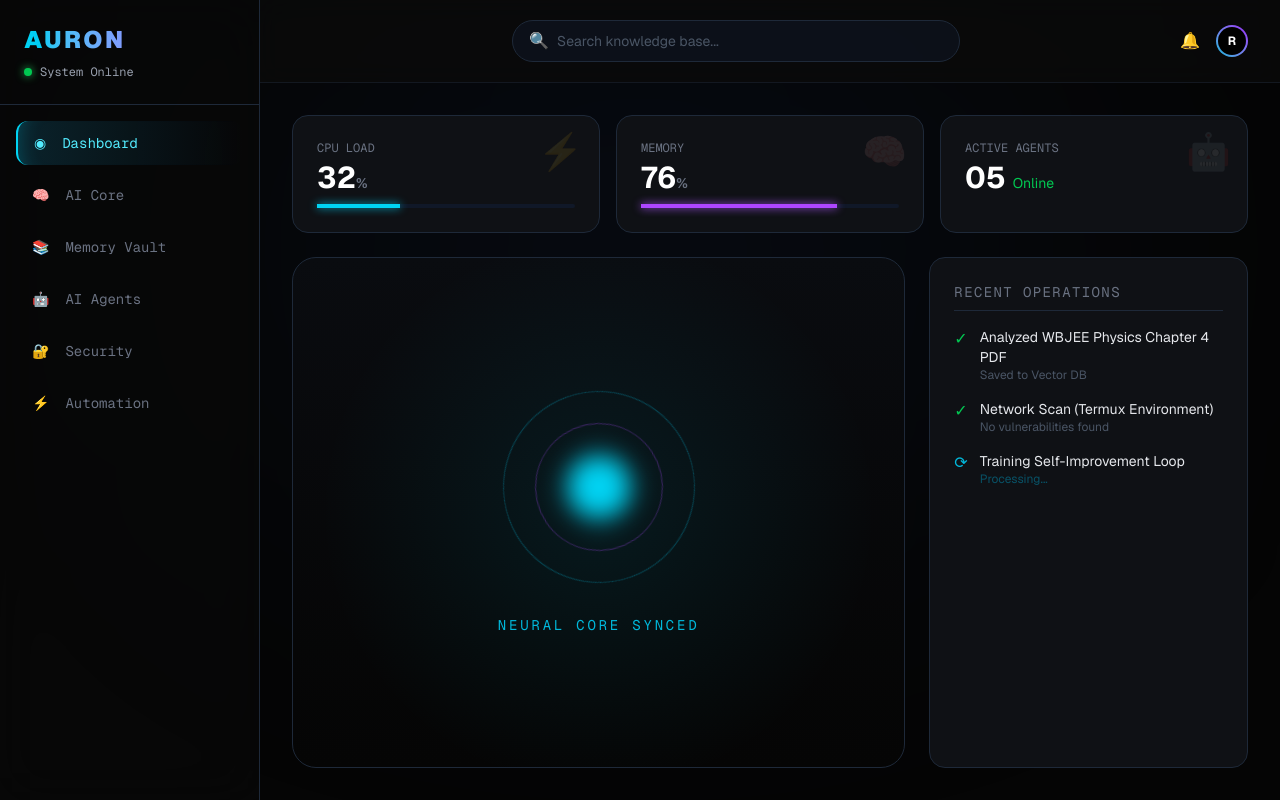
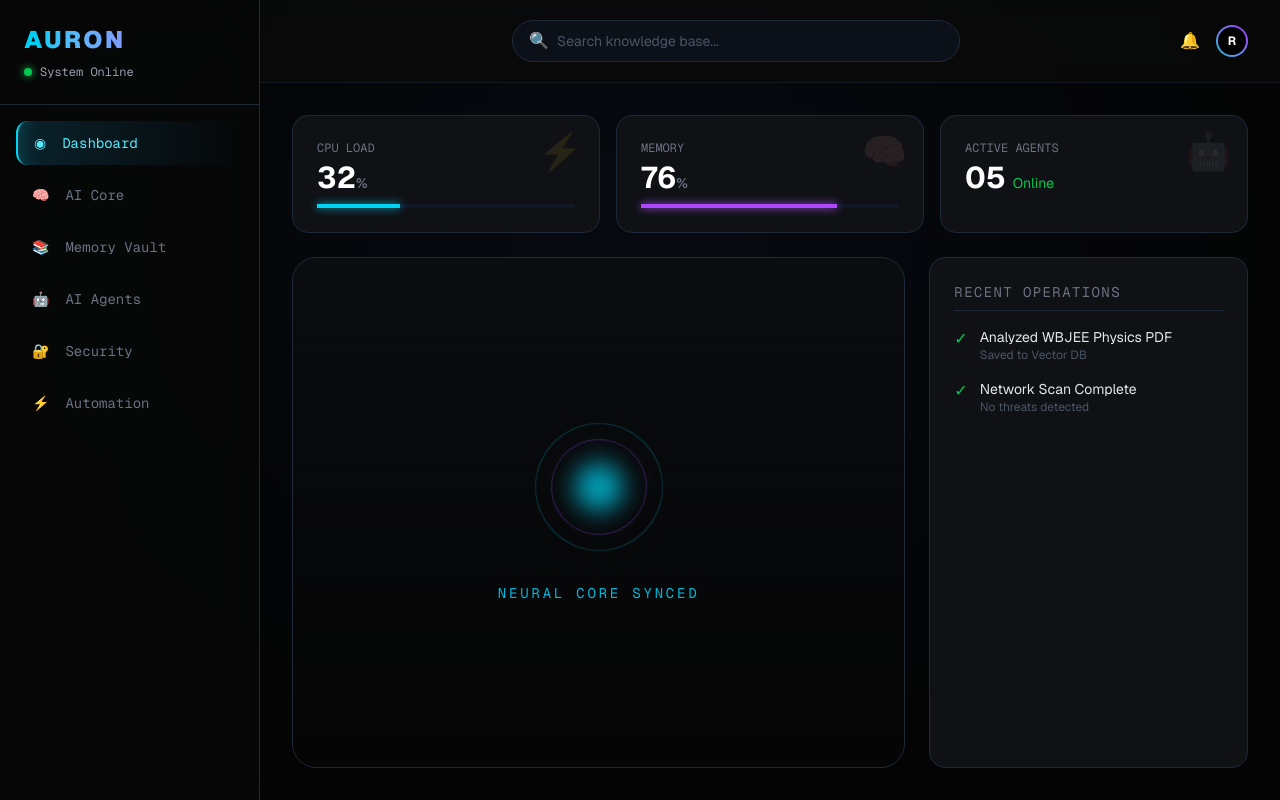
Before and after one commit to basak-works/Auron-OS, a Next.js app in the folder frontend/: page / in a window 1280 px wide. Built offline with nearby package versions, Linux system fonts and the light colour scheme.

Commit message:
Fixed mobile white gap, added fixed viewport & Memory Vault content

```diff
--- a/frontend/app/page.tsx
+++ b/frontend/app/page.tsx
@@ -12,7 +12,7 @@ export default function AuronOS() {
 
   // Boot Sequence
   useEffect(() => {
-    const timer = setTimeout(() => setIsBooting(false), 3500);
+    const timer = setTimeout(() => setIsBooting(false), 3000);
     return () => clearTimeout(timer);
   }, []);
 
@@ -23,18 +23,17 @@ export default function AuronOS() {
     setTimeout(() => {
       setMessages((prev) => [
         ...prev,
-        { role: "ai", content: "Processing request through Auron Intelligence Core... [API Disconnected]" }
+        { role: "ai", content: "Processing request through Auron Intelligence Core... [Backend Disconnected]" }
       ]);
     }, 1000);
   };
 
   // ==========================================
-  // 1. SPLASH / BOOT SCREEN (Mobile & Desktop)
+  // 1. SPLASH / BOOT SCREEN (Fixed Viewport)
   // ==========================================
   if (isBooting) {
     return (
-      <main className="h-screen w-screen bg-[#020202] text-cyan-500 flex flex-col items-center justify-center font-mono relative overflow-hidden">
-        {/* Animated Grid Background */}
+      <main className="fixed inset-0 bg-[#020202] text-cyan-500 flex flex-col items-center justify-center font-mono z-50 overflow-hidden">
         <div className="absolute inset-0 bg-[linear-gradient(rgba(6,182,212,0.05)_1px,transparent_1px),linear-gradient(90deg,rgba(6,182,212,0.05)_1px,transparent_1px)] bg-[size:40px_40px] animate-[pulse_4s_ease-in-out_infinite]"></div>
 
         <motion.div animate={{ scale: [0.9, 1.1, 1], opacity: [0, 1, 1] }} transition={{ duration: 1.5 }}>
@@ -46,7 +45,7 @@ export default function AuronOS() {
 
         <motion.h1
           initial={{ opacity: 0, y: 20 }} animate={{ opacity: 1, y: 0 }} transition={{ delay: 0.5 }}
-          className="text-4xl md:text-6xl font-black tracking-[0.3em] text-transparent bg-clip-text bg-gradient-to-r from-cyan-400 to-blue-600 mb-4"
+          className="text-4xl md:text-6xl font-black tracking-[0.3em] text-transparent bg-clip-text bg-gradient-to-r from-cyan-400 to-purple-600 mb-4"
         >
           AURON OS
         </motion.h1>
@@ -55,7 +54,7 @@ export default function AuronOS() {
 
         <div className="w-64 md:w-96 h-1 bg-gray-900 rounded-full overflow-hidden">
           <motion.div
-            initial={{ width: "0%" }} animate={{ width: "100%" }} transition={{ duration: 3, ease: "easeInOut" }}
+            initial={{ width: "0%" }} animate={{ width: "100%" }} transition={{ duration: 2.5, ease: "easeInOut" }}
             className="h-full bg-cyan-400 shadow-[0_0_15px_#06b6d4]"
           />
         </div>
@@ -64,18 +63,18 @@ export default function AuronOS() {
   }
 
   // ==========================================
-  // 2. MAIN APPLICATION (Responsive Interface)
+  // 2. MAIN APPLICATION (Fixed Viewport - No White Gaps)
   // ==========================================
   return (
-    <main className="h-screen w-screen bg-[#050505] text-white flex font-sans overflow-hidden selection:bg-cyan-500/30">
+    <main className="fixed inset-0 bg-[#050505] text-white flex font-sans overflow-hidden selection:bg-cyan-500/30">
 
       {/* Background Glow */}
       <div className="absolute top-0 left-1/2 -translate-x-1/2 w-[800px] h-[500px] bg-blue-900/10 blur-[150px] rounded-full pointer-events-none z-0"></div>
 
       {/* -------------------------------------- */}
-      {/* DESKTOP SIDEBAR (Hidden on Mobile) */}
+      {/* DESKTOP SIDEBAR */}
       {/* -------------------------------------- */}
-      <aside className="hidden lg:flex w-[260px] flex-col border-r border-gray-800 bg-[#080808]/80 backdrop-blur-xl z-20">
+      <aside className="hidden lg:flex w-[260px] flex-col border-r border-gray-800 bg-[#080808]/80 backdrop-blur-xl z-20 h-full flex-shrink-0">
         <div className="p-6 border-b border-gray-800">
           <h1 className="text-2xl font-black tracking-widest text-transparent bg-clip-text bg-gradient-to-r from-cyan-400 to-purple-500">AURON</h1>
           <div className="flex items-center gap-2 mt-2 text-xs font-mono text-gray-400">
@@ -83,7 +82,7 @@ export default function AuronOS() {
           </div>
         </div>
 
-        <nav className="flex-1 p-4 space-y-2 font-mono text-sm">
+        <nav className="flex-1 p-4 space-y-2 font-mono text-sm overflow-y-auto">
           {[
             { id: "HOME", icon: "◉", label: "Dashboard" },
             { id: "AI", icon: "🧠", label: "AI Core" },
@@ -110,17 +109,15 @@ export default function AuronOS() {
       {/* -------------------------------------- */}
       {/* MAIN CONTENT AREA */}
       {/* -------------------------------------- */}
-      <div className="flex-1 flex flex-col relative z-10 w-full">
+      <div className="flex-1 flex flex-col relative z-10 w-full h-full overflow-hidden">
 
-        {/* TOP HEADER (Mobile & Desktop) */}
-        <header className="flex justify-between items-center p-4 lg:px-8 lg:py-5 border-b border-gray-800/50 bg-[#0a0a0a]/80 backdrop-blur-md">
-          {/* Mobile Menu Icon & Title */}
+        {/* TOP HEADER */}
+        <header className="flex justify-between items-center p-4 lg:px-8 lg:py-5 border-b border-gray-800/50 bg-[#0a0a0a]/80 backdrop-blur-md flex-shrink-0">
           <div className="flex items-center gap-4 lg:hidden">
             <button className="text-gray-400 text-xl">☰</button>
             <h1 className="text-lg font-black tracking-widest text-cyan-400">AURON OS</h1>
           </div>
 
-          {/* Desktop Search & Profile */}
           <div className="hidden lg:flex flex-1 max-w-md mx-auto items-center bg-gray-900/50 border border-gray-800 rounded-full px-4 py-2">
             <span className="text-gray-500 mr-2">🔍</span>
             <input type="text" placeholder="Search knowledge base..." className="bg-transparent border-none outline-none text-sm w-full text-gray-300 placeholder-gray-600" />
@@ -134,8 +131,8 @@ export default function AuronOS() {
           </div>
         </header>
 
-        {/* DYNAMIC CONTENT CONTAINER */}
-        <div className="flex-1 overflow-y-auto p-4 md:p-6 lg:p-8 scrollbar-hide pb-24 lg:pb-8">
+        {/* DYNAMIC SCROLLABLE CONTAINER */}
+        <div className="flex-1 overflow-y-auto p-4 md:p-6 lg:p-8 pb-24 lg:pb-8">
           <AnimatePresence mode="wait">
 
             {/* VIEW: HOME / DASHBOARD */}
@@ -163,37 +160,32 @@ export default function AuronOS() {
                   </div>
                 </div>
 
-                {/* Desktop 3D Core & Recent Tasks / Mobile Quick Actions */}
+                {/* Main Dashboard UI */}
                 <div className="flex flex-col lg:flex-row gap-6 flex-1">
 
                   {/* Left: AI Core Visualizer */}
                   <div className="flex-1 bg-gradient-to-b from-[#0a0c10] to-[#050505] border border-gray-800 rounded-3xl p-6 flex flex-col items-center justify-center relative overflow-hidden min-h-[250px]">
-                    <div className="absolute inset-0 bg-[radial-gradient(circle_at_center,rgba(6,182,212,0.1)_0%,transparent_70%)]"></div>
-                    <div className="w-32 h-32 md:w-48 md:h-48 border border-cyan-500/30 rounded-full flex items-center justify-center relative animate-[spin_20s_linear_infinite]">
-                       <div className="w-24 h-24 md:w-32 md:h-32 border border-purple-500/30 rounded-full absolute animate-[spin_15s_linear_infinite_reverse]"></div>
-                       <div className="w-12 h-12 md:w-16 md:h-16 bg-cyan-400 rounded-full blur-md animate-pulse"></div>
+                    <div className="w-32 h-32 border border-cyan-500/30 rounded-full flex items-center justify-center relative animate-[spin_20s_linear_infinite]">
+                       <div className="w-24 h-24 border border-purple-500/30 rounded-full absolute animate-[spin_15s_linear_infinite_reverse]"></div>
+                       <div className="w-12 h-12 bg-cyan-400 rounded-full blur-md animate-pulse"></div>
                     </div>
                     <p className="mt-8 font-mono tracking-[0.2em] text-cyan-500 text-xs md:text-sm z-10">NEURAL CORE SYNCED</p>
                   </div>
 
-                  {/* Right: Action Area */}
+                  {/* Right: Actions */}
                   <div className="lg:w-1/3 flex flex-col gap-4">
-                    {/* Mobile Quick Actions */}
                     <div className="lg:hidden grid grid-cols-2 gap-4">
                       {['💬 Quick Chat', '📄 Files', '🕵️ Network Scan', '⚙️ Settings'].map(act => (
-                        <button key={act} onClick={() => setActiveTab(act.includes('Chat') ? 'AI' : act.includes('Scan') ? 'SECURITY' : 'HOME')} className="bg-[#0f1115] border border-gray-800 p-4 rounded-2xl text-sm font-medium text-gray-300 hover:border-cyan-500/50 transition flex items-center gap-2">
+                        <button key={act} onClick={() => setActiveTab(act.includes('Chat') ? 'AI' : act.includes('Files') ? 'VAULT' : act.includes('Scan') ? 'SECURITY' : 'HOME')} className="bg-[#0f1115] border border-gray-800 p-4 rounded-2xl text-sm text-gray-300 hover:border-cyan-500 transition">
                           {act}
                         </button>
                       ))}
                     </div>
-
-                    {/* Desktop Recent Tasks */}
                     <div className="hidden lg:flex flex-col bg-[#0f1115] border border-gray-800 rounded-2xl p-6 flex-1">
                       <h3 className="font-mono text-sm text-gray-500 tracking-widest mb-4 border-b border-gray-800 pb-2">RECENT OPERATIONS</h3>
                       <ul className="space-y-4">
-                        <li className="flex items-start gap-3"><span className="text-green-500">✓</span> <div><p className="text-sm text-gray-200">Analyzed WBJEE Physics Chapter 4 PDF</p><p className="text-xs text-gray-600">Saved to Vector DB</p></div></li>
-                        <li className="flex items-start gap-3"><span className="text-green-500">✓</span> <div><p className="text-sm text-gray-200">Network Scan (Termux Environment)</p><p className="text-xs text-gray-600">No vulnerabilities found</p></div></li>
-                        <li className="flex items-start gap-3"><span className="text-cyan-500">⟳</span> <div><p className="text-sm text-gray-200">Training Self-Improvement Loop</p><p className="text-xs text-cyan-600/50 animate-pulse">Processing...</p></div></li>
+                        <li className="flex gap-3"><span className="text-green-500">✓</span> <div><p className="text-sm text-gray-200">Analyzed WBJEE Physics PDF</p><p className="text-xs text-gray-600">Saved to Vector DB</p></div></li>
+                        <li className="flex gap-3"><span className="text-green-500">✓</span> <div><p className="text-sm text-gray-200">Network Scan Complete</p><p className="text-xs text-gray-600">No threats detected</p></div></li>
                       </ul>
                     </div>
                   </div>
@@ -201,7 +193,7 @@ export default function AuronOS() {
               </motion.div>
             )}
 
-            {/* VIEW: AI CORE (Chat Interface) */}
+            {/* VIEW: AI CORE */}
             {activeTab === "AI" && (
               <motion.div initial={{ opacity: 0, scale: 0.98 }} animate={{ opacity: 1, scale: 1 }} className="h-full flex flex-col">
                 <div className="flex-1 overflow-y-auto space-y-6 pb-4 scrollbar-hide">
@@ -215,17 +207,36 @@ export default function AuronOS() {
                   ))}
                 </div>
 
-                {/* Full Screen Input Area */}
-                <div className="bg-[#0f1115] border border-gray-700 rounded-2xl p-2 flex items-center gap-2 shadow-[0_0_30px_rgba(6,182,212,0.1)]">
-                  <button className="p-3 text-gray-400 hover:text-cyan-400 transition hidden md:block">📎</button>
+                <div className="bg-[#0f1115] border border-gray-700 rounded-2xl p-2 flex items-center gap-2 flex-shrink-0 mt-2">
+                  <button className="p-3 text-gray-400 hidden md:block">📎</button>
                   <input
                     type="text" value={input} onChange={(e) => setInput(e.target.value)} onKeyDown={(e) => e.key === "Enter" && handleExecute()}
                     placeholder="Command Auron or ask a question..."
-                    className="flex-1 bg-transparent p-3 outline-none text-white font-mono text-sm placeholder-gray-600"
+                    className="flex-1 bg-transparent p-2 outline-none text-white font-mono text-sm"
                   />
-                  <button className="p-3 text-gray-400 hover:text-cyan-400 transition">🎙️</button>
-                  <button onClick={handleExecute} className="bg-cyan-500/20 text-cyan-400 hover:bg-cyan-400 hover:text-black px-4 py-2 md:px-6 md:py-3 rounded-xl font-bold text-sm transition">
-                    SEND
+                  <button onClick={handleExecute} className="bg-cyan-500/20 text-cyan-400 px-4 py-2 rounded-xl font-bold text-sm transition hover:bg-cyan-400 hover:text-black">SEND</button>
+                </div>
+              </motion.div>
+            )}
+
+            {/* VIEW: MEMORY VAULT (New Addition) */}
+            {activeTab === "VAULT" && (
+              <motion.div initial={{ opacity: 0 }} animate={{ opacity: 1 }} className="h-full">
+                <div className="bg-[#0f1115] border border-gray-800 rounded-3xl p-6 md:p-8">
+                  <h2 className="text-xl font-mono text-gray-300 mb-6 border-b border-gray-800 pb-4">MEMORY VAULT</h2>
+                  <div className="grid grid-cols-1 md:grid-cols-2 gap-4">
+                    {['Physics_Notes_Chapter4.pdf', 'WBJEE_Previous_Years.pdf', 'Termux_Security_Logs.txt', 'System_Config.json'].map((file, i) => (
+                      <div key={i} className="flex items-center gap-4 p-4 border border-gray-800 rounded-xl hover:border-purple-500/50 transition cursor-pointer bg-[#0a0c10]">
+                        <span className="text-3xl">{file.includes('pdf') ? '📕' : file.includes('txt') ? '📄' : '⚙️'}</span>
+                        <div>
+                          <p className="text-sm text-gray-300">{file}</p>
+                          <p className="text-xs text-gray-600 font-mono mt-1">Vectorized • Ready</p>
+                        </div>
+                      </div>
+                    ))}
+                  </div>
+                  <button className="mt-8 w-full border border-dashed border-gray-700 p-8 rounded-2xl text-gray-500 font-mono text-sm hover:border-cyan-500 hover:text-cyan-500 transition">
+                    + UPLOAD KNOWLEDGE TO NEURAL CORE
                   </button>
                 </div>
               </motion.div>
@@ -239,7 +250,6 @@ export default function AuronOS() {
                       <h2 className="text-xl font-mono text-gray-300">SECURITY MONITOR</h2>
                       <span className="px-4 py-1 bg-green-500/10 text-green-500 border border-green-500/30 rounded-full font-mono text-xs">STATUS: SAFE</span>
                     </div>
-
                     <div className="mb-8">
                       <p className="text-gray-500 font-mono text-xs mb-2">NETWORK TRAFFIC ANALYSIS</p>
                       <div className="flex gap-1 h-12 items-end">
@@ -250,16 +260,23 @@ export default function AuronOS() {
                         ))}
                       </div>
                     </div>
-
                     <div>
                       <p className="text-gray-500 font-mono text-xs mb-4">RECENT EVENT LOGS</p>
                       <div className="space-y-3 font-mono text-xs text-gray-400">
-                        <p className="flex gap-4"><span className="text-cyan-500">[14:05:22]</span> <span>Firewall rules updated via Agent.</span></p>
-                        <p className="flex gap-4"><span className="text-cyan-500">[14:02:10]</span> <span>Admin login verified (IP: Localhost).</span></p>
-                        <p className="flex gap-4"><span className="text-purple-500">[13:45:00]</span> <span>Scheduled Termux script execution successful.</span></p>
+                        <p className="flex gap-4"><span className="text-cyan-500">[14:05:22]</span> <span>Firewall rules updated.</span></p>
+                        <p className="flex gap-4"><span className="text-cyan-500">[14:02:10]</span> <span>Admin login verified.</span></p>
                       </div>
                     </div>
                  </div>
+              </motion.div>
+            )}
+
+            {/* VIEW: FALLBACK FOR OTHER TABS */}
+            {["AGENTS", "AUTO"].includes(activeTab) && (
+              <motion.div initial={{ opacity: 0 }} animate={{ opacity: 1 }} className="h-full flex flex-col items-center justify-center opacity-50">
+                <div className="text-6xl mb-6">⚙️</div>
+                <h2 className="text-2xl font-mono text-cyan-500 tracking-widest mb-2">MODULE OFFLINE</h2>
+                <p className="text-gray-400 font-mono text-sm">This subsystem is under construction.</p>
               </motion.div>
             )}
 
@@ -267,9 +284,9 @@ export default function AuronOS() {
         </div>
 
         {/* -------------------------------------- */}
-        {/* MOBILE BOTTOM NAVIGATION (Hidden on Desktop) */}
+        {/* MOBILE BOTTOM NAVIGATION (Fixed to bottom) */}
         {/* -------------------------------------- */}
-        <nav className="lg:hidden absolute bottom-0 w-full bg-[#050505]/95 backdrop-blur-xl border-t border-gray-800 flex justify-around p-2 pb-6 z-50">
+        <nav className="lg:hidden absolute bottom-0 left-0 right-0 bg-[#050505]/95 backdrop-blur-xl border-t border-gray-800 flex justify-around p-2 pb-6 z-50">
           {[
             { id: "HOME", icon: "🏠", label: "Home" },
             { id: "AI", icon: "🧠", label: "AI Core" },
```
